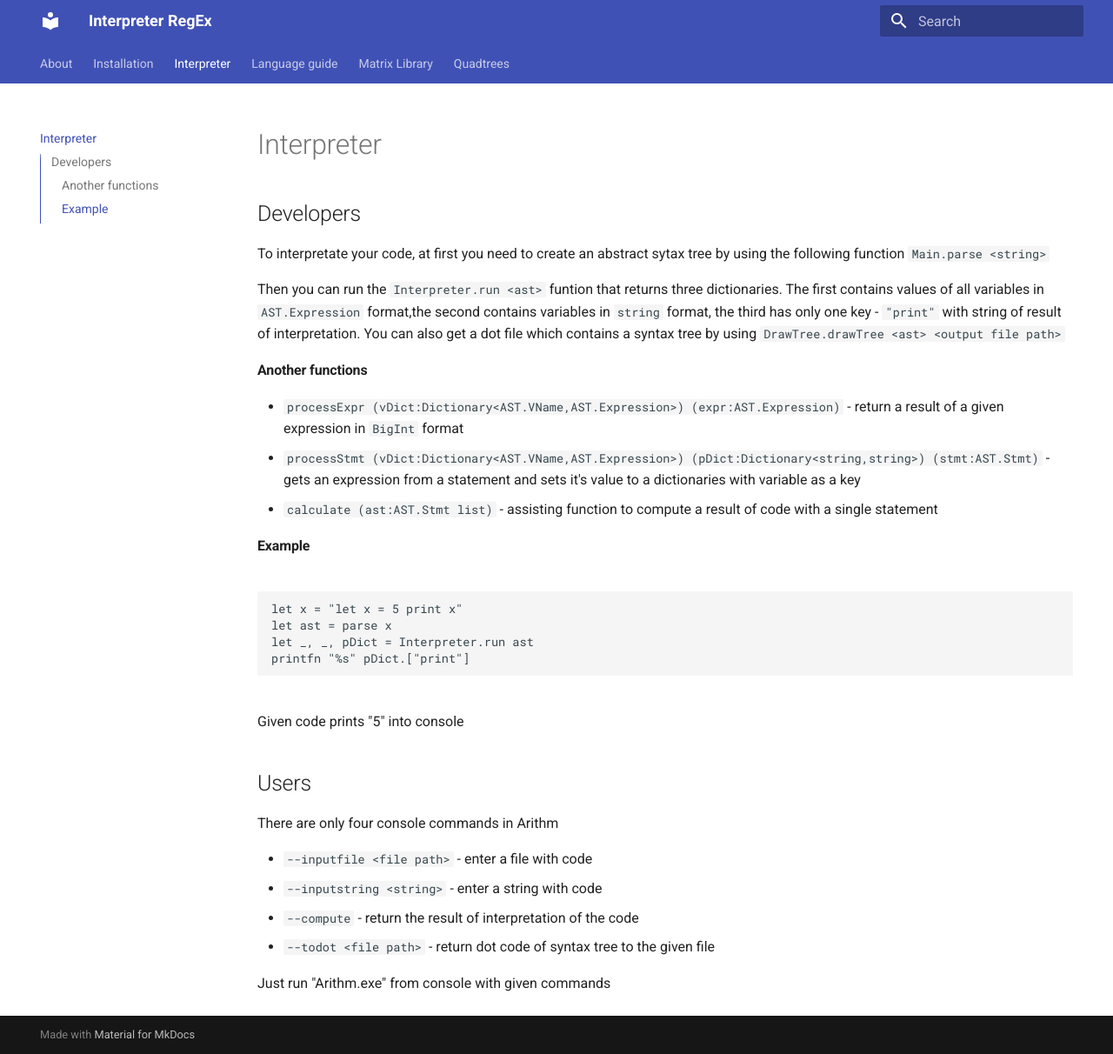
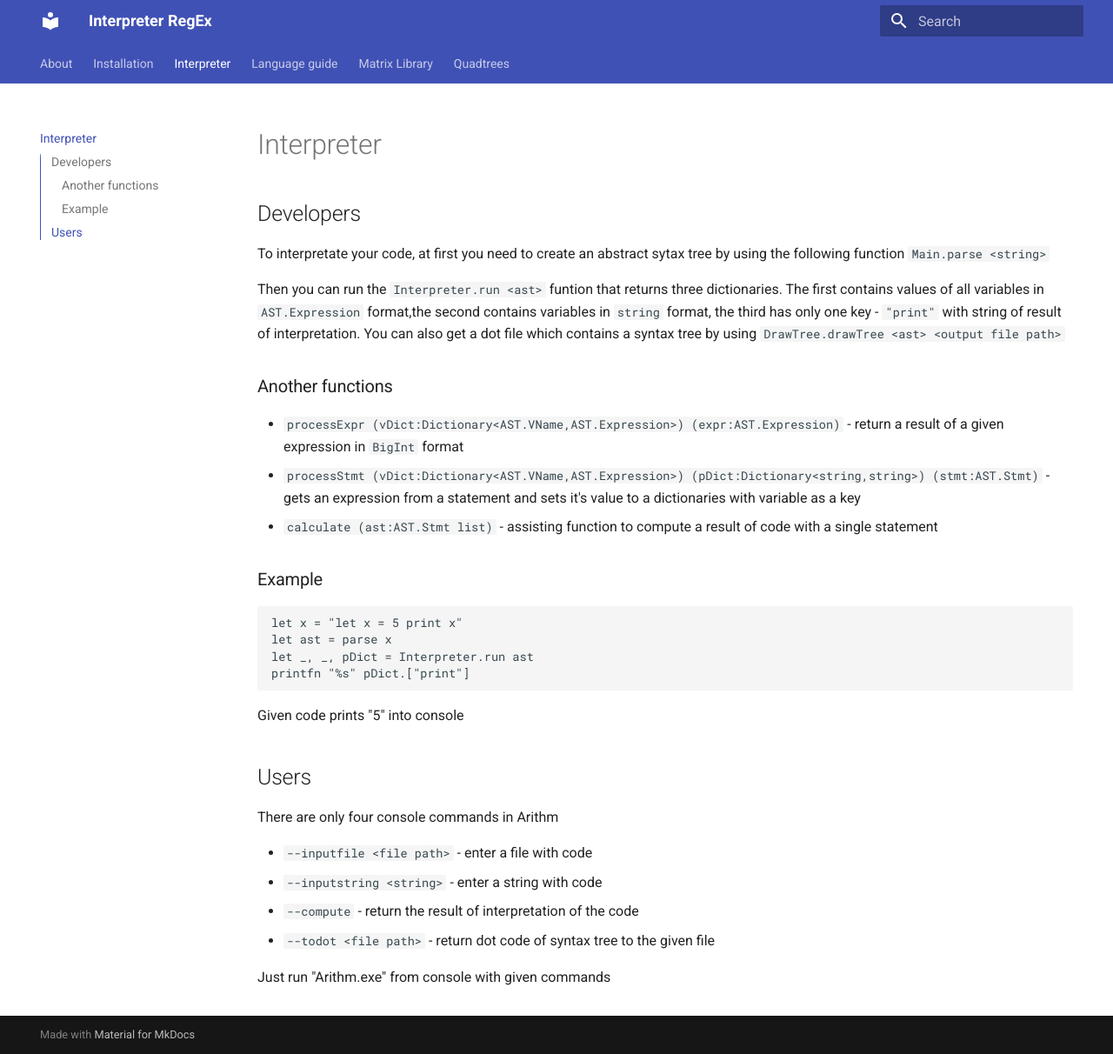
Before and after one commit to vnmsklnk/Interpreter-RegEx, an MkDocs documentation site: the page built from docs/Interpreter.md, in a window 1280 px wide and 1212 px high. Shown: the whole window at 87% size. Built offline with MkDocs 1.6.1 and Material for MkDocs 9.7.7, drawn with Linux system fonts in a browser that asks for light colours.

```diff
--- a/docs/Interpreter.md
+++ b/docs/Interpreter.md
@@ -7,19 +7,19 @@ To interpretate your code, at first you need to create an abstract sytax tree by
 Then you can run the `Interpreter.run <ast>` funtion that returns three dictionaries. The first contains values of all variables in `AST.Expression` format,the second contains variables in `string` format, the third has only one key - `"print"` with string of result of interpretation.
 You can also get a dot file which contains a syntax tree by using `DrawTree.drawTree <ast> <output file path>`
 
-#### Another functions
+### Another functions
 
 * `processExpr (vDict:Dictionary<AST.VName,AST.Expression>) (expr:AST.Expression)` - return a result of a given expression in `BigInt` format
 * `processStmt (vDict:Dictionary<AST.VName,AST.Expression>) (pDict:Dictionary<string,string>) (stmt:AST.Stmt)` - gets an expression from a statement and sets it's value to a dictionaries with variable as a key
 * `calculate (ast:AST.Stmt list)` - assisting function to compute a result of code with a single statement
 
-#### Example
-#
+### Example
+
 	let x = "let x = 5 print x"
 	let ast = parse x
 	let _, _, pDict = Interpreter.run ast
 	printfn "%s" pDict.["print"]
-#
+
 Given code prints "5" into console
 
 ## Users
```
